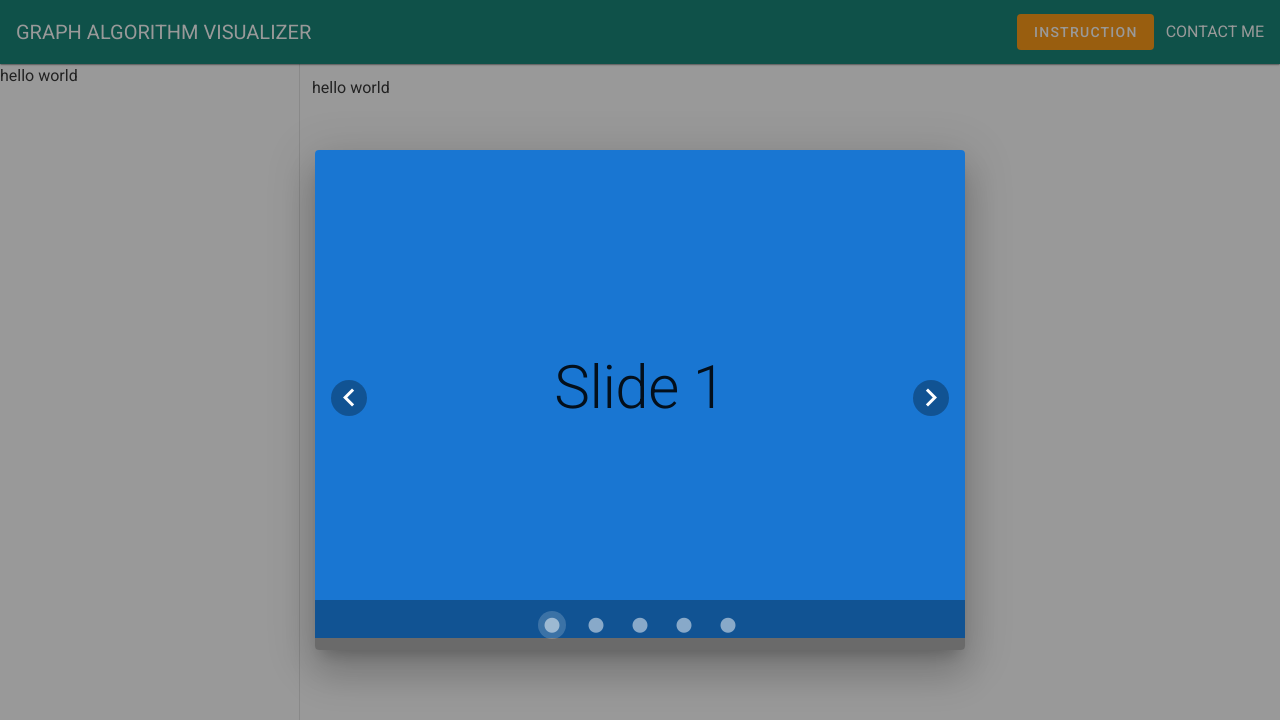
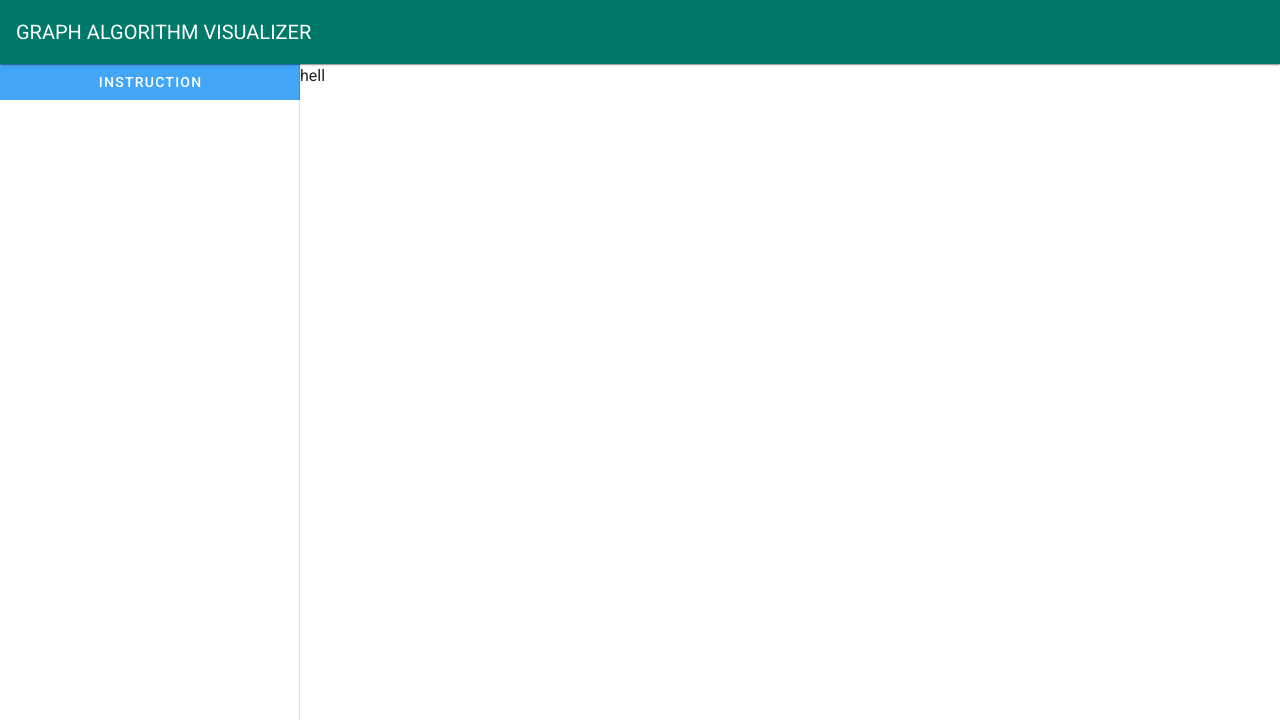
Before and after one commit to ahnaf-asif/graph-algorithms-visualizer, a Vue app: page / in a window 1280 px wide. Shown: the top 720 px of the page. Built offline with nearby package versions, Linux system fonts and the light colour scheme.

Commit message:
added some stuff

```diff
--- a/src/App.vue
+++ b/src/App.vue
@@ -1,7 +1,10 @@
 <template>
   <v-app dark>
-    <v-navigation-drawer height="100%" v-model="drawer" :mini-variant="miniVariant" :clipped="clipped" :width="300" fixed app>
-      hello world
+    <v-navigation-drawer height="100%" v-model="drawer" stateless :mini-variant="miniVariant" :clipped="clipped" :width="300" fixed app>
+
+      <Instruction />
+
+
     </v-navigation-drawer>
     <v-app-bar :clipped-left="clipped" fixed app :elevation="1" color="teal darken-2 white--text">
       <v-app-bar-nav-icon style="color:white;" v-if="$vuetify.breakpoint.xsOnly || $vuetify.breakpoint.smOnly " @click.stop="drawer = !drawer" />
@@ -10,11 +13,12 @@
       </router-link>
 
       <v-spacer></v-spacer>
-      <Instruction />
-      <router-link class="router-link" to="/contact/">Contact Me</router-link>
+<!--      <Instruction />-->
+
     </v-app-bar>
     <v-main>
-        <router-view />
+
+        <Home />
     </v-main>
   </v-app>
 </template>
@@ -30,8 +34,10 @@
 
 <script>
 import Instruction from "@/components/Instruction";
+import Home from "@/views/Home";
+
 export default {
-  components: {Instruction},
+  components: {Instruction, Home},
   data () {
     return {
       clipped: true,
--- a/src/components/Instruction.vue
+++ b/src/components/Instruction.vue
@@ -1,7 +1,7 @@
 <template>
   <v-dialog v-model="instruction" max-width="650">
     <template v-slot:activator="{ on, attrs }">
-      <v-btn class="mx-3" depressed color="orange accent-3 white--text" v-bind="attrs" v-on="on">
+      <v-btn block tile depressed color="blue lighten-1 white--text" v-bind="attrs" v-on="on">
         Instruction
       </v-btn>
     </template>
@@ -26,7 +26,7 @@ export default {
   data(){
 
     return {
-      instruction: true,
+      instruction: false,
       carousel: 0,
       colors: [
         'primary',
--- a/src/router/index.js
+++ b/src/router/index.js
@@ -1,7 +1,6 @@
 import Vue from 'vue'
 import VueRouter from 'vue-router'
 import Home from '../views/Home'
-import About from '../views/About'
 
 Vue.use(VueRouter)
 
@@ -10,16 +9,6 @@ const routes = [
     path: '/',
     name: 'Home',
     component: Home
-  },
-  {
-    path: '/about/',
-    name: 'About',
-    component: About
-  },
-  {
-    path: '/contact/',
-    name: 'contact',
-    component: About
   }
 ]
 
--- a/src/views/About.vue
+++ /dev/null
@@ -1,5 +0,0 @@
-<template>
-  <v-container>
-    about page
-  </v-container>
-</template>
--- a/src/views/Home.vue
+++ b/src/views/Home.vue
@@ -1,7 +1,9 @@
-<template>
-  <v-container>
-    hello world
-  </v-container>
+<template ref="home">
+  <div style="display: flex;flex-wrap: wrap;">
+<!--    <div v-for="i in 20000" :key="i" style="height: 20px;width:20px;border-bottom: 1px solid black;border-right: 1px solid black;"></div>-->
+    hell
+  </div>
+
 </template>
 
 <script>
@@ -9,7 +11,5 @@
   export default {
     name: 'Home',
 
-    components: {
-    },
   }
 </script>
```
Also changed, not shown: src/components/Contact.vue (added, +34 -0 lines).
